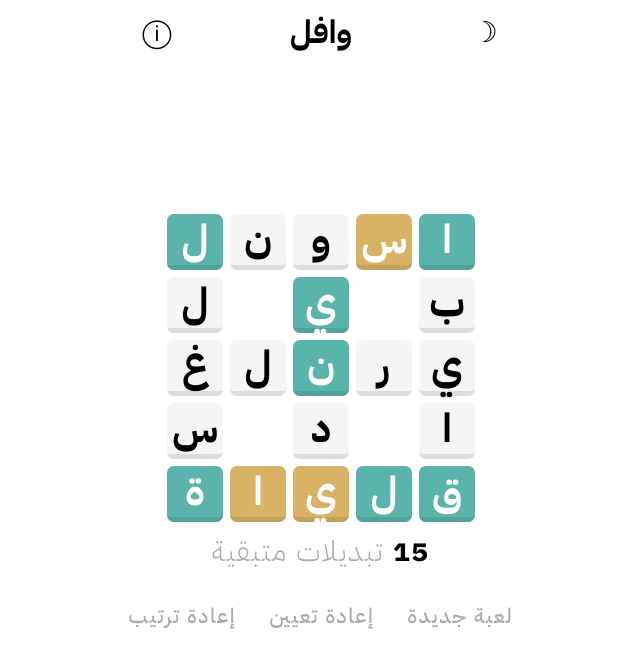
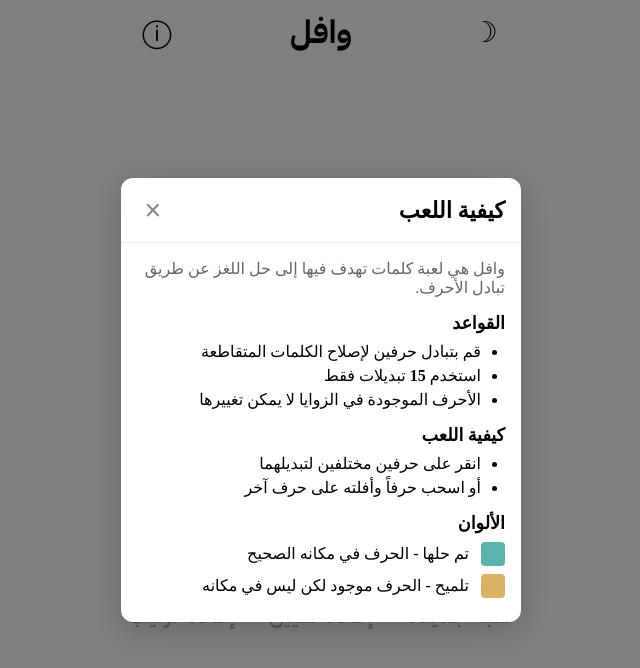
Before and after one commit to ibnHamdan/waffle, a plain HTML site: page index.html in a window 1280 px wide. Both pictures are taken after a click on the button "معلومات". Shown: the whole page, without its empty margins (319-959 px from the left). Drawn offline with Linux system fonts and the light colour scheme.

Commit message:
Add info modal

```diff
--- a/index.html
+++ b/index.html
@@ -17,10 +17,42 @@
 </head>
 <body>
     <header class="topbar">
-        <button class="topbar-btn info-btn" aria-label="معلومات">&#9432;</button>
+        <button class="topbar-btn info-btn" id="infoBtn" aria-label="معلومات">&#9432;</button>
         <h1 class="topbar-title">وافل</h1>
         <button class="topbar-btn theme-btn" aria-label="تبديل المظهر">&#9789;</button>
     </header>
+
+    <div class="modal-overlay" id="infoModal">
+        <div class="modal">
+            <div class="modal-header">
+                <h2>كيفية اللعب</h2>
+                <button class="modal-close" id="closeModal">&times;</button>
+            </div>
+            <div class="modal-body">
+                <p>وافل هي لعبة كلمات تهدف فيها إلى حل اللغز عن طريق تبادل الأحرف.</p>
+                <h3>القواعد</h3>
+                <ul>
+                    <li>قم بتبادل حرفين لإصلاح الكلمات المتقاطعة</li>
+                    <li>استخدم <strong>15</strong> تبديلات فقط</li>
+                    <li>الأحرف الموجودة في الزوايا لا يمكن تغييرها</li>
+                </ul>
+                <h3>كيفية اللعب</h3>
+                <ul>
+                    <li>انقر على حرفين مختلفين لتبديلهما</li>
+                    <li>أو اسحب حرفاً وأفلته على حرف آخر</li>
+                </ul>
+                <h3>الألوان</h3>
+                <div class="color-hint">
+                    <div class="color-box solved"></div>
+                    <span>تم حلها - الحرف في مكانه الصحيح</span>
+                </div>
+                <div class="color-hint">
+                    <div class="color-box hint"></div>
+                    <span>تلميح - الحرف موجود لكن ليس في مكانه</span>
+                </div>
+            </div>
+        </div>
+    </div>
     <div class="game" id="game">
         <div class="grid-container">
             <section class="grid" tabindex="0"></section>
--- a/waffle.css
+++ b/waffle.css
@@ -278,6 +278,154 @@ body.dark .controls button {
     color: #888;
 }
 
+.modal-overlay {
+    position: fixed;
+    inset: 0;
+    background-color: rgba(0, 0, 0, 0.5);
+    display: flex;
+    align-items: center;
+    justify-content: center;
+    z-index: 2000;
+    opacity: 0;
+    visibility: hidden;
+    transition: opacity 0.3s, visibility 0.3s;
+    padding: 1rem;
+    box-sizing: border-box;
+}
+
+.modal-overlay.active {
+    opacity: 1;
+    visibility: visible;
+}
+
+.modal {
+    background-color: #ffffff;
+    border-radius: 12px;
+    width: 100%;
+    max-width: 400px;
+    max-height: 80vh;
+    overflow-y: auto;
+    box-shadow: 0 8px 32px rgba(0, 0, 0, 0.2);
+    transform: scale(0.9);
+    transition: transform 0.3s;
+}
+
+body.dark .modal {
+    background-color: #2a2a2c;
+    color: #ffffff;
+}
+
+.modal-overlay.active .modal {
+    transform: scale(1);
+}
+
+.modal-header {
+    display: flex;
+    align-items: center;
+    justify-content: space-between;
+    padding: 1rem;
+    border-bottom: 1px solid #eee;
+}
+
+body.dark .modal-header {
+    border-bottom-color: #444;
+}
+
+.modal-header h2 {
+    margin: 0;
+    font-size: 1.4rem;
+    font-family: inherit;
+}
+
+.modal-close {
+    font-size: 1.8rem;
+    background: none;
+    border: none;
+    cursor: pointer;
+    color: #888;
+    padding: 0;
+    line-height: 1;
+    width: 2rem;
+    height: 2rem;
+    display: flex;
+    align-items: center;
+    justify-content: center;
+    border-radius: 50%;
+    transition: background-color 0.2s;
+}
+
+.modal-close:hover {
+    background-color: rgba(0, 0, 0, 0.1);
+}
+
+body.dark .modal-close:hover {
+    background-color: rgba(255, 255, 255, 0.1);
+}
+
+body.dark .modal-close {
+    color: #aaa;
+}
+
+.modal-body {
+    padding: 1rem;
+}
+
+.modal-body h3 {
+    margin: 1rem 0 0.5rem;
+    font-size: 1.1rem;
+    font-family: inherit;
+}
+
+.modal-body h3:first-child {
+    margin-top: 0;
+}
+
+.modal-body p {
+    margin: 0 0 0.5rem;
+    color: #666;
+    font-weight: 400;
+}
+
+body.dark .modal-body p {
+    color: #aaa;
+}
+
+.modal-body ul {
+    margin: 0;
+    padding-right: 1.5rem;
+    font-weight: 400;
+}
+
+.modal-body li {
+    margin: 0.3rem 0;
+}
+
+.color-hint {
+    display: flex;
+    align-items: center;
+    gap: 0.75rem;
+    margin: 0.5rem 0;
+}
+
+.color-box {
+    width: 1.5rem;
+    height: 1.5rem;
+    border-radius: 4px;
+    flex-shrink: 0;
+}
+
+.color-box.solved {
+    background-color: #5ab4ac;
+}
+
+.color-box.hint {
+    background-color: #d8b365;
+}
+
+.color-hint span {
+    font-weight: 400;
+}
+
 @media (max-width: 480px) {
     .topbar {
         padding: 0.5rem 0.75rem;
--- a/waffle.js
+++ b/waffle.js
@@ -540,4 +540,34 @@ new GameEnvironment(document.getElementById("game"));
         themeBtn.textContent = isDark ? "\u2600" : "\u263D";
         localStorage.setItem("waffle-theme", isDark ? "dark" : "light");
     };
+
+    const infoBtn = document.getElementById("infoBtn");
+    const closeModal = document.getElementById("closeModal");
+    const infoModal = document.getElementById("infoModal");
+
+    if (infoBtn && closeModal && infoModal) {
+        infoBtn.onclick = () => {
+            infoModal.classList.add("active");
+            document.body.style.overflow = "hidden";
+        };
+
+        closeModal.onclick = () => {
+            infoModal.classList.remove("active");
+            document.body.style.overflow = "";
+        };
+
+        infoModal.onclick = (e) => {
+            if (e.target === infoModal) {
+                infoModal.classList.remove("active");
+                document.body.style.overflow = "";
+            }
+        };
+
+        infoModal.onkeydown = (e) => {
+            if (e.key === "Escape") {
+                infoModal.classList.remove("active");
+                document.body.style.overflow = "";
+            }
+        };
+    }
 })();
```
